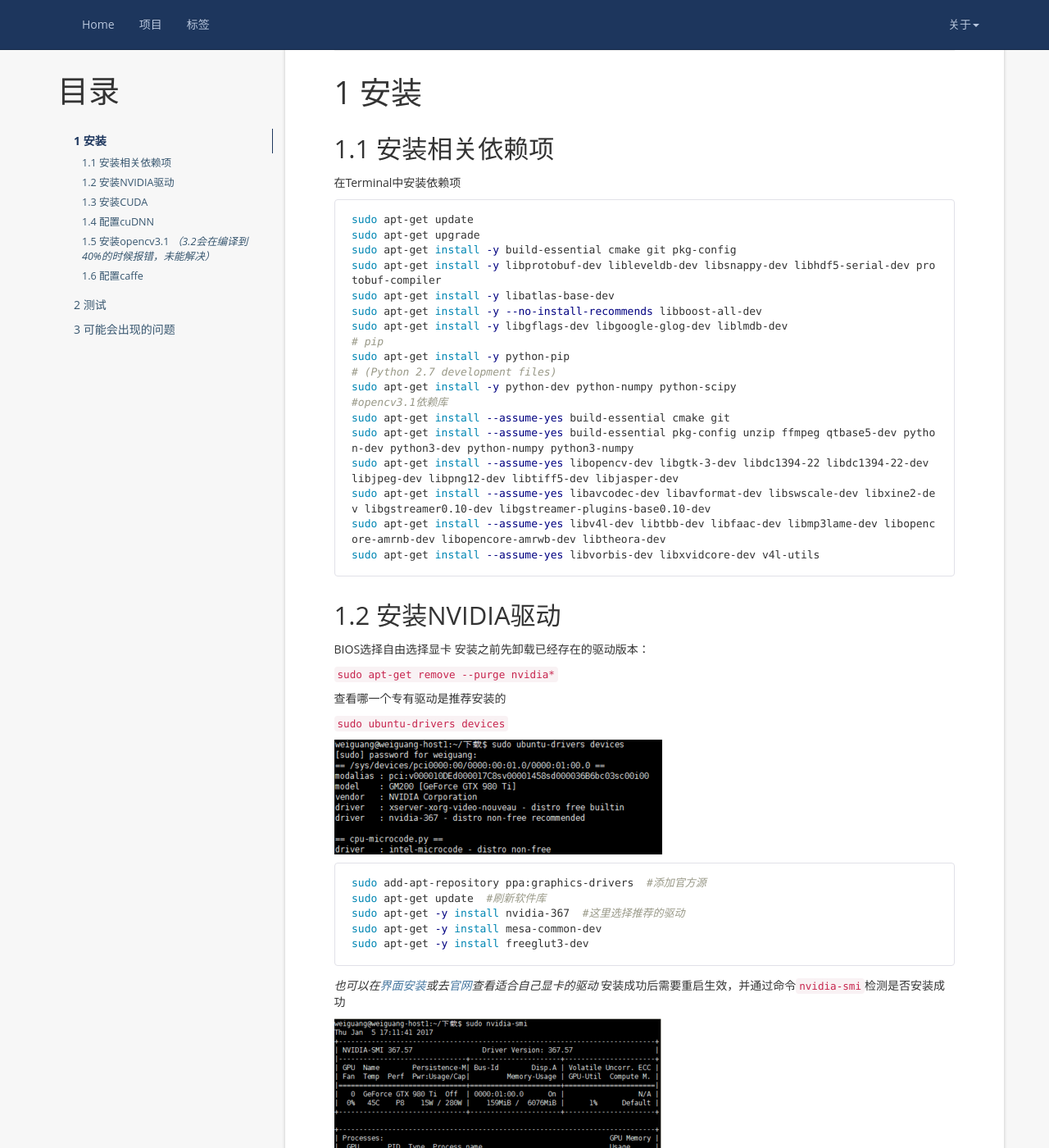
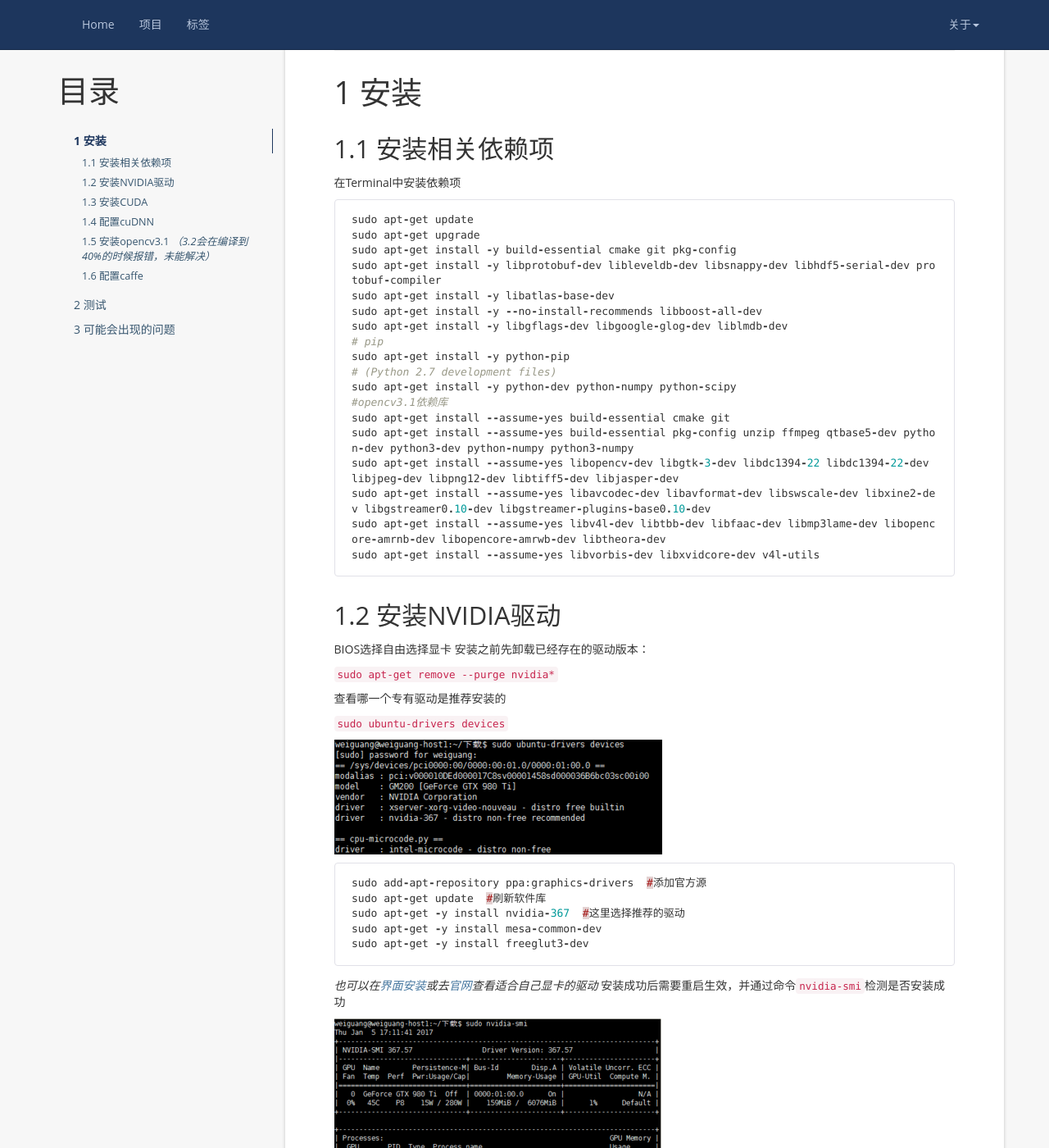
Before and after one commit to wang-tf/wang-tf.github.io, a Jekyll site: the page built from _posts/2017-01-15-caffe-Ubuntu16.04_64-+-CUDA8.0.md, in a window 1280 px wide and 1400 px high, scrolled down 705 px. Shown: the whole window at 82% size. Built offline with Jekyll 4.4.1, drawn with Linux system fonts in a browser that asks for light colours; nearby versions of some CDN libraries; comment, search, counter and statistics services are not loaded; some of the changed text lies outside the part shown.

Commit message:
Update and rename 2017-01-15-caffe：配置-Ubuntu16.04_64-+-CUDA8.0.md to 2017-01-15-caffe-Ubuntu16.04_64-+-CUDA8.0.md

````diff
--- a/_posts/2017-01-15-caffe：配置-Ubuntu16.04_64-+-CUDA8.0.md
+++ b/_posts/2017-01-15-caffe-Ubuntu16.04_64-+-CUDA8.0.md
@@ -1,7 +1,7 @@
 ---
 layout: post
 #标题配置
-title:  caffe：配置-Ubuntu16.04_64-+-CUDA8.0
+title:  caffe配置：Ubuntu16.04_64+CUDA8.0
 #时间配置
 date:   2017-01-15 01:08:00 +0800
 #大类配置
@@ -37,7 +37,7 @@
 ## 1.1 安装相关依赖项
 在Terminal中安装依赖项
 
-``` bash
+```ruby
 sudo apt-get update
 sudo apt-get upgrade
 sudo apt-get install -y build-essential cmake git pkg-config
@@ -70,7 +70,7 @@
 
 ![显卡信息]({{'/images/graphics card info.png'}})
 
-```bash
+```java
 sudo add-apt-repository ppa:graphics-drivers  #添加官方源
 sudo apt-get update  #刷新软件库
 sudo apt-get -y install nvidia-367  #这里选择推荐的驱动
````
